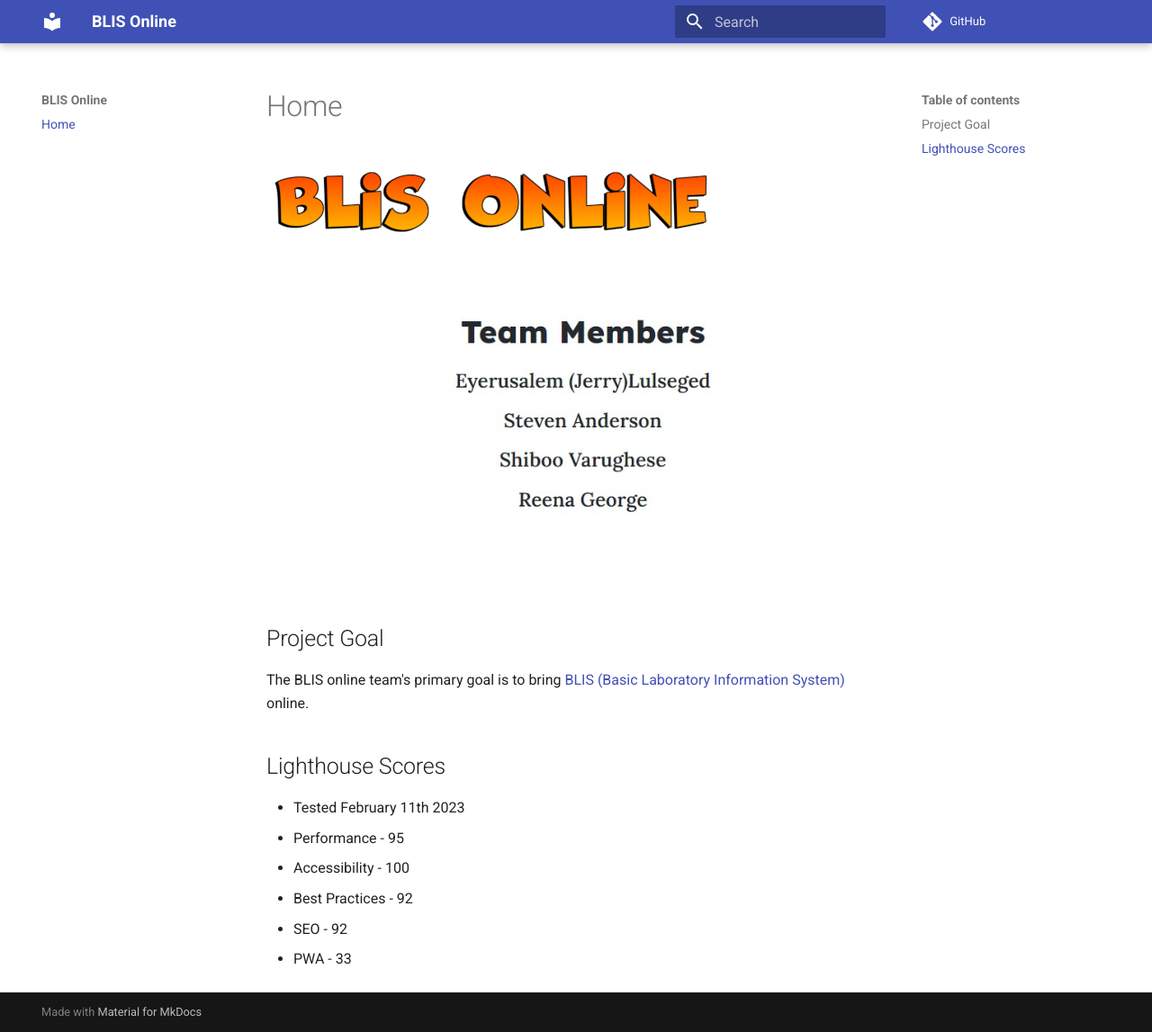
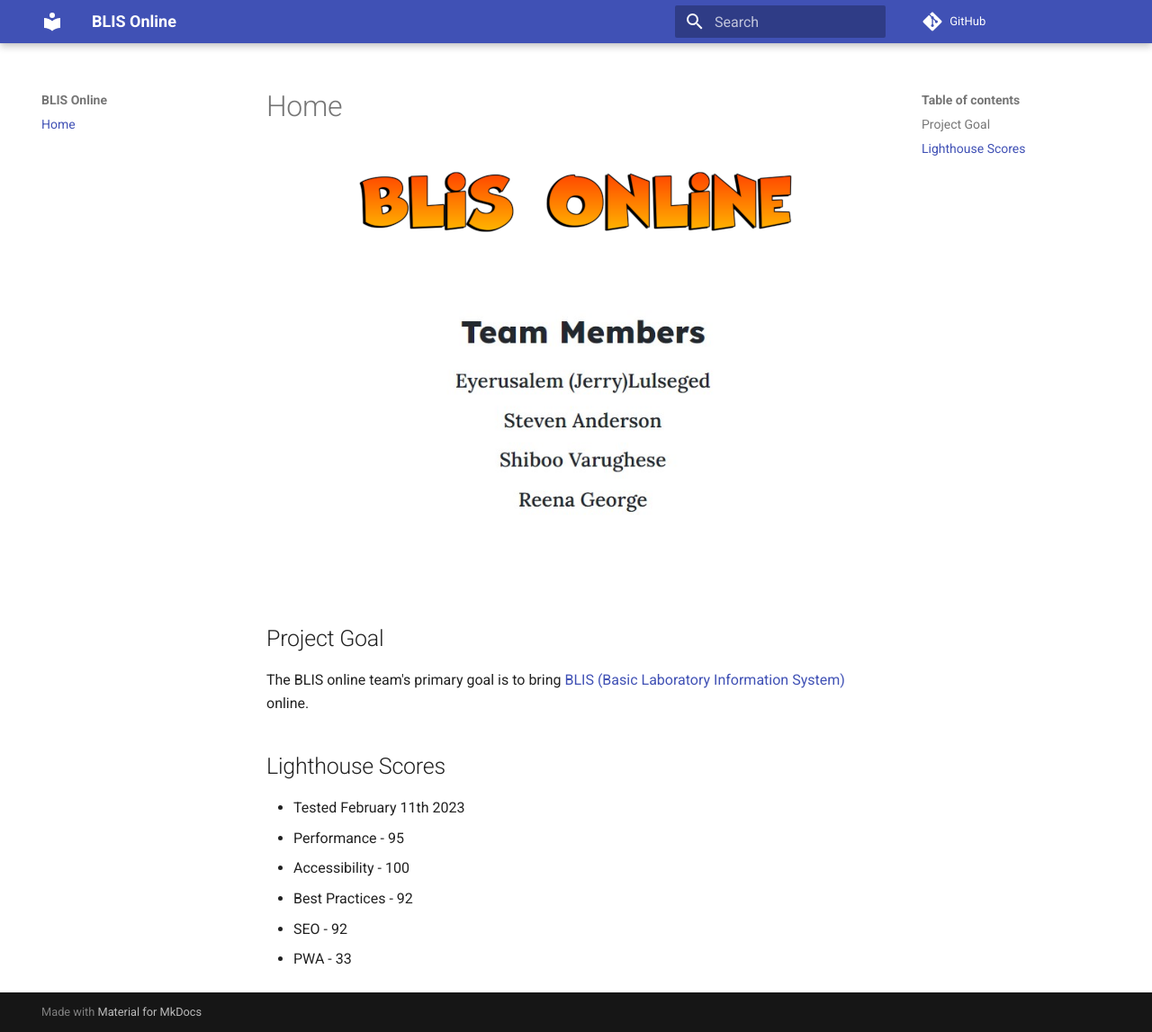
Before and after one commit to blisonline/blisonline.github.io, an MkDocs documentation site: the page built from docs/index.md, in a window 1280 px wide and 1147 px high. Shown: the whole window at 90% size. Built offline with MkDocs 1.6.1 and Material for MkDocs 9.7.7, drawn with Linux system fonts in a browser that asks for light colours; comment, search, counter and statistics services are not loaded.

Commit message:
Center header

```diff
--- a/docs/index.md
+++ b/docs/index.md
@@ -1,4 +1,4 @@
-<img src = "assets/blisheader.png" alt="BLIS Online Team" width="500" height="88">
+<center><img src = "assets/blisheader.png" alt="BLIS Online Team" width="500" height="88"></center>
 
 
 <img src = "assets/team-members.jpg" alt="Team Members - Eyerusalem (Jerry) Lulseged, Steven Anderson, Shiboo Varughese, Reena George" width="722" height="422">
```
